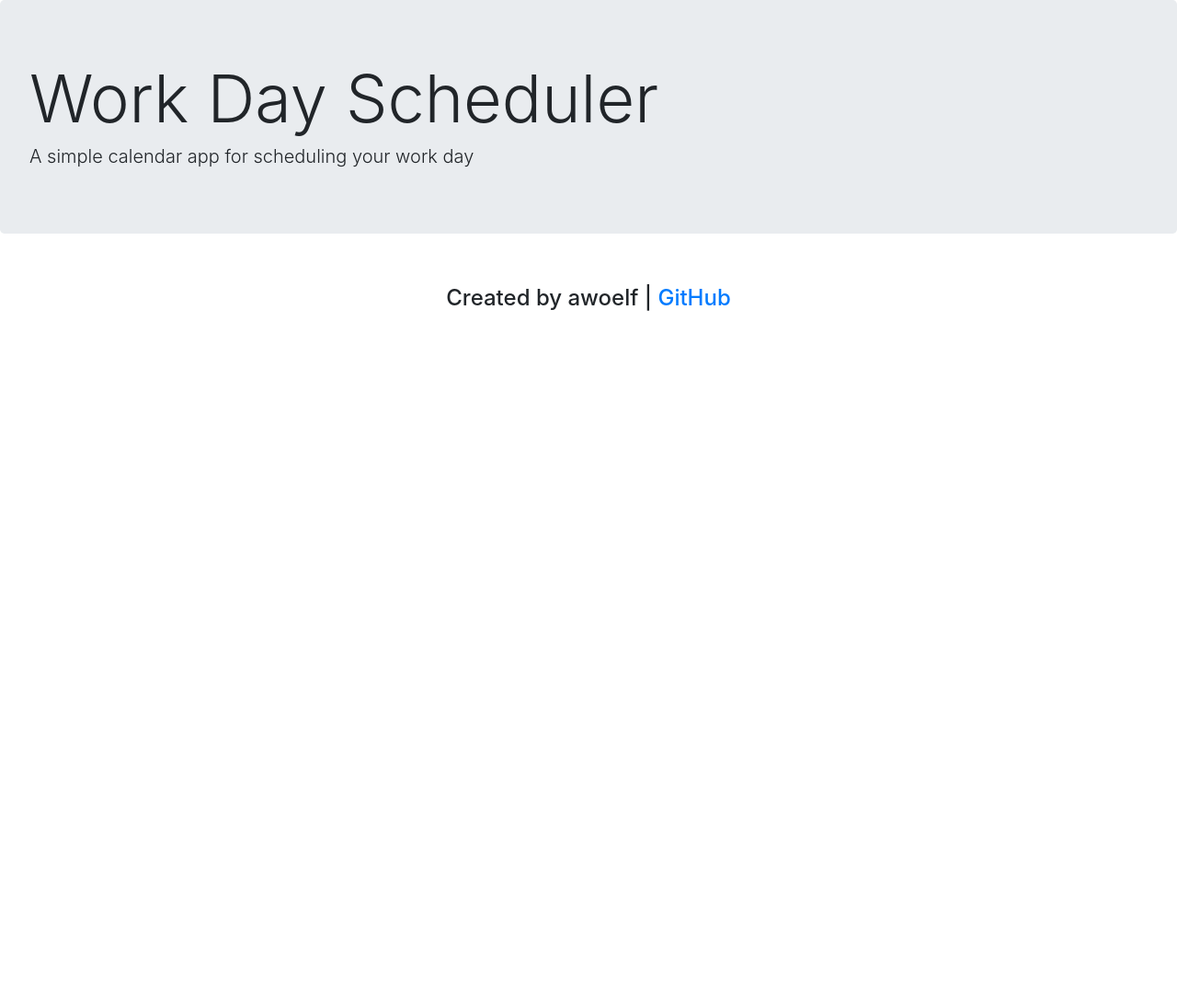
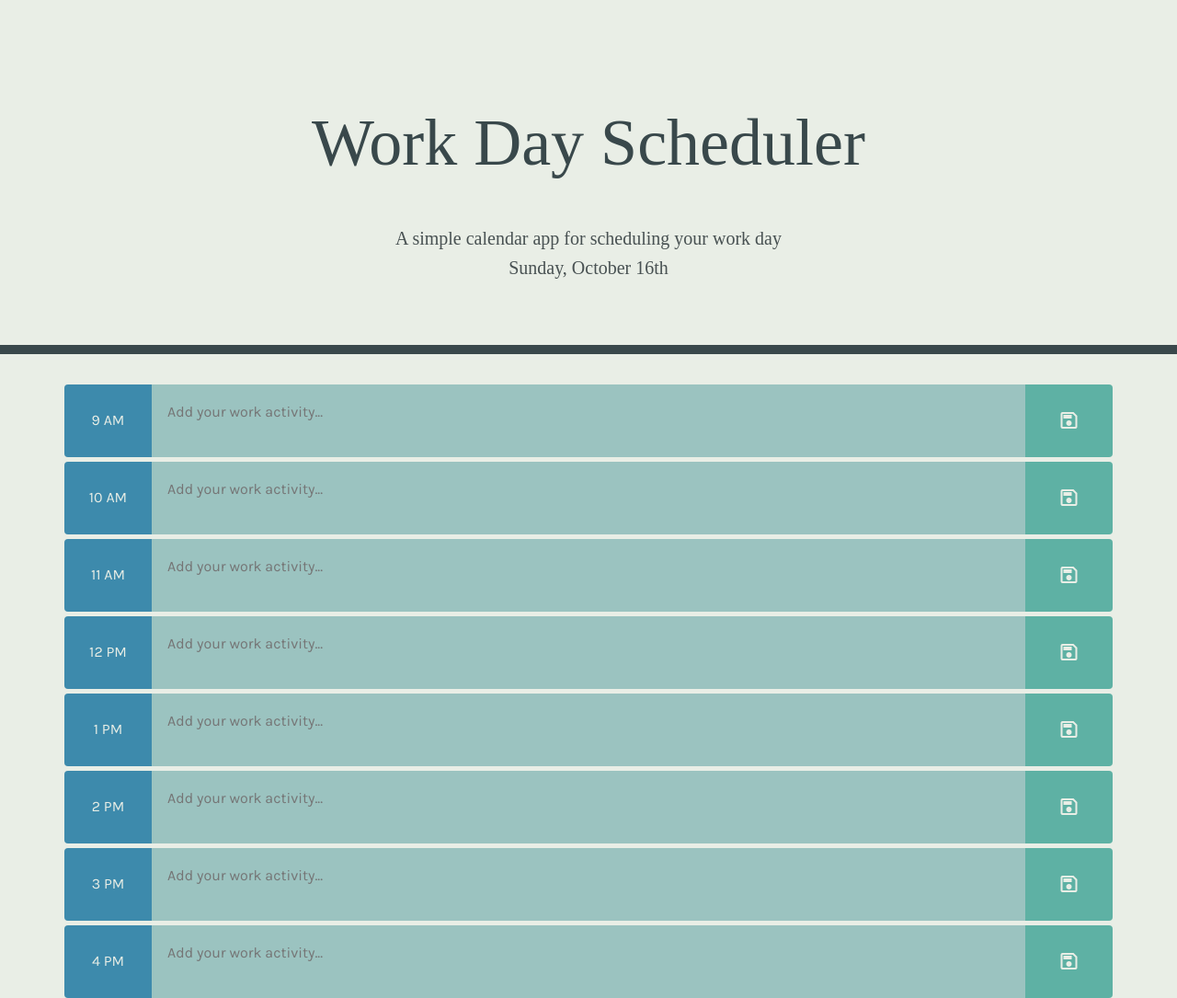
Before and after one commit to awoelf/work-day-scheduler, a plain HTML site: page index.html in a window 1280 px wide. Shown: the top 1085 px of the page at 92% size. Before the commit the page ends 800 px from the top, so only its background shows below. Drawn offline with nearby package versions, Linux system fonts and the light colour scheme; the site is published under a folder, as on GitHub Pages, so addresses that start at the root find nothing; a web font is replaced by a local one.

```diff
--- a/index.html
+++ b/index.html
@@ -18,8 +18,8 @@
       rel="stylesheet"
       href="https://fonts.googleapis.com/css2?family=Material+Symbols+Outlined:opsz,wght,FILL,GRAD@20..48,100..700,0..1,-50..200"
     />
-    <link rel="stylesheet" href="/assets/css/reset.css" />
-    <link rel="stylesheet" href="/assets/css/style.css" />
+    <link rel="stylesheet" href="assets/css/reset.css" />
+    <link rel="stylesheet" href="assets/css/style.css" />
     <title>Work Day Scheduler</title>
   </head>
 
@@ -38,9 +38,8 @@
         <a href="https://github.com/awoelf" target="_blank">GitHub</a>
       </h4>
     </footer>
-
     <script src="https://ajax.googleapis.com/ajax/libs/jquery/3.6.1/jquery.min.js"></script>
     <script src="https://cdnjs.cloudflare.com/ajax/libs/moment.js/2.24.0/moment.min.js"></script>
-    <script src="/assets/js/script.js"></script>
+    <script src="assets/js/script.js"></script>
   </body>
 </html>
```
Also changed, not shown: assets/images/work-day-scheduler.gif (added), 1 other file.
